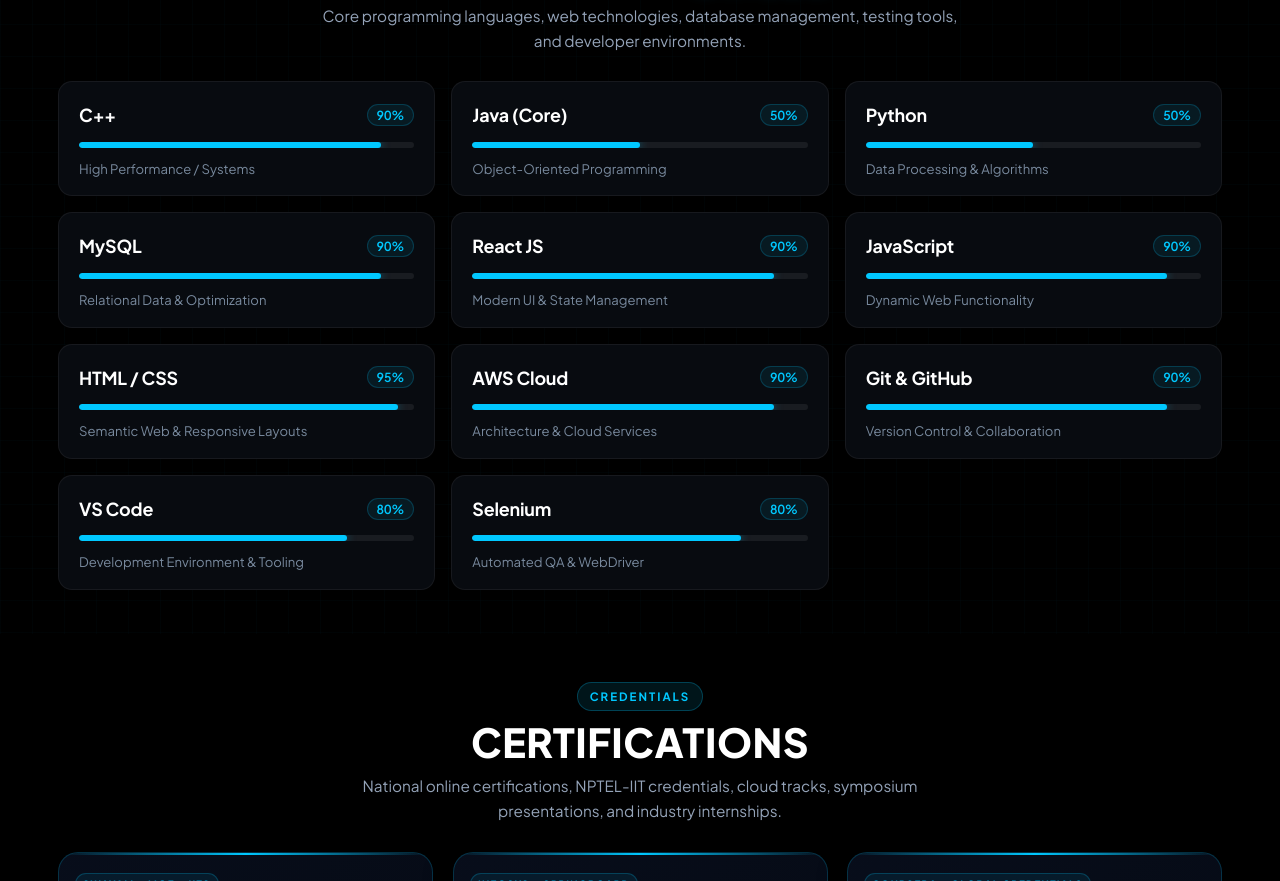
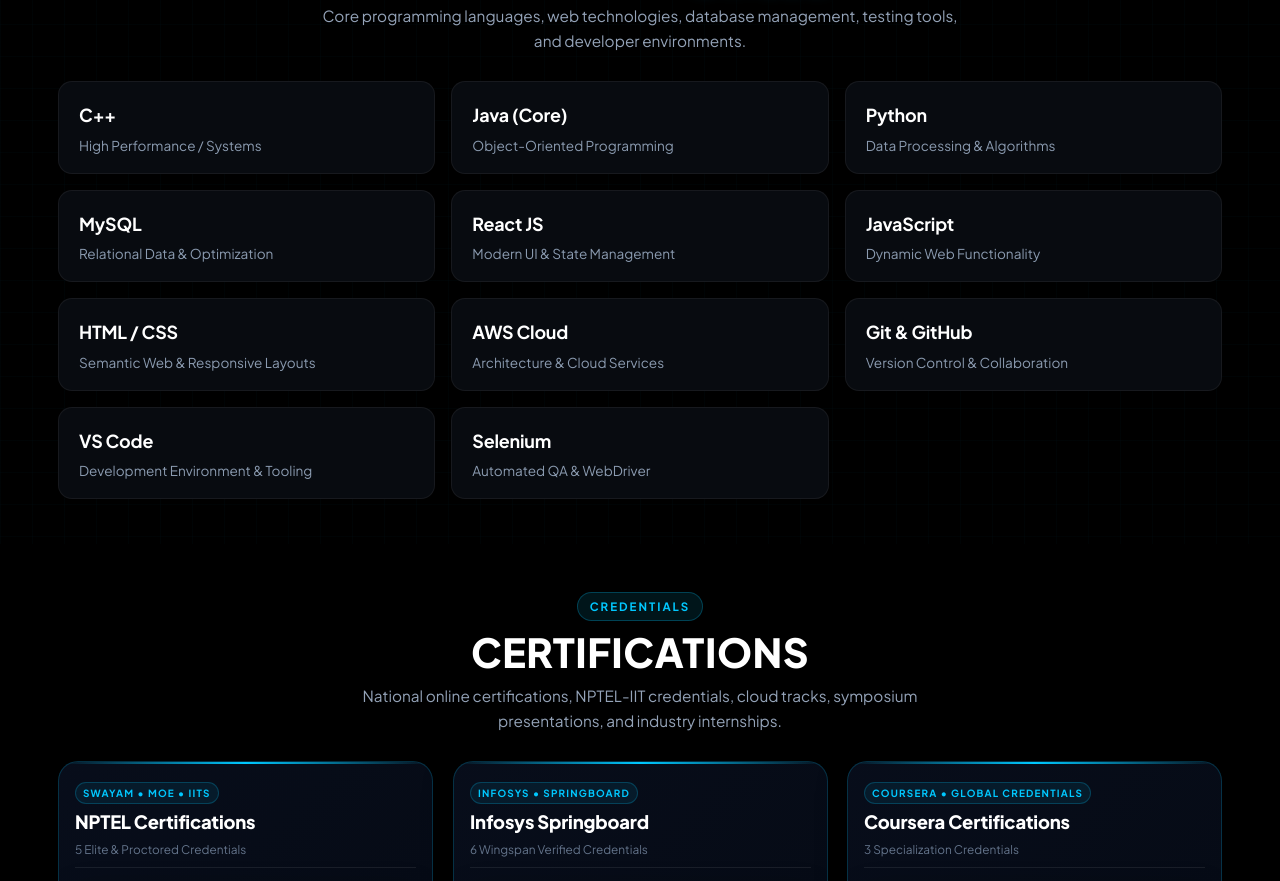
Before and after one commit to Nandhini1357/Portfolio, a plain HTML site: page index.html in a window 1280 px wide. Shown: the part 3863-4744 px from the top of the page. Drawn offline with Linux system fonts and the light colour scheme.

Commit message:
Streamline skills section: remove percentages, progress bars, and indicator dots for clean minimal layout

```diff
--- a/css/style.css
+++ b/css/style.css
@@ -1306,6 +1306,7 @@ button {
   padding: 18px 20px;
   display: flex;
   flex-direction: column;
+  justify-content: center;
   transition: transform var(--transition-fast), border-color var(--transition-fast), box-shadow var(--transition-fast);
 }
 
@@ -1319,19 +1320,21 @@ button {
   display: none !important;
 }
 
-.skill-card-header {
-  display: flex;
-  justify-content: space-between;
-  align-items: center;
-  margin-bottom: 12px;
-}
-
 .skill-card-name {
   font-size: 1.12rem;
   font-weight: 700;
   color: var(--text-white);
-  margin: 0;
+  margin: 0 0 6px 0;
   letter-spacing: -0.2px;
+}
+
+.skill-card-dot {
+  width: 7px;
+  height: 7px;
+  border-radius: 50%;
+  background: var(--cyan);
+  box-shadow: 0 0 8px rgba(0, 200, 255, 0.7);
+  flex-shrink: 0;
 }
 
 .skill-percent-badge {
@@ -1364,11 +1367,11 @@ button {
 }
 
 .skill-card-caption {
-  font-size: 0.82rem;
-  color: #78899d;
+  font-size: 0.85rem;
+  color: #8b9bb0;
   font-weight: 400;
   margin: 0;
-  line-height: 1.35;
+  line-height: 1.4;
 }
 
 /* --- 10. Certificates Section (3 Columns in Row 1, 3 Columns in Row 2) --- */
--- a/index.html
+++ b/index.html
@@ -654,133 +654,67 @@
 
           <!-- 1. C++ -->
           <div class="skill-card">
-            <div class="skill-card-header">
             <h4 class="skill-card-name">C++</h4>
-              <span class="skill-percent-badge">90%</span>
-            </div>
-            <div class="skill-progress-track">
-              <div class="skill-progress-bar" style="width: 90%;"></div>
-            </div>
             <p class="skill-card-caption">High Performance / Systems</p>
           </div>
 
           <!-- 2. Java (Core) -->
           <div class="skill-card">
-            <div class="skill-card-header">
             <h4 class="skill-card-name">Java (Core)</h4>
-              <span class="skill-percent-badge">50%</span>
-            </div>
-            <div class="skill-progress-track">
-              <div class="skill-progress-bar" style="width: 50%;"></div>
-            </div>
             <p class="skill-card-caption">Object-Oriented Programming</p>
           </div>
 
           <!-- 3. Python -->
           <div class="skill-card">
-            <div class="skill-card-header">
             <h4 class="skill-card-name">Python</h4>
-              <span class="skill-percent-badge">50%</span>
-            </div>
-            <div class="skill-progress-track">
-              <div class="skill-progress-bar" style="width: 50%;"></div>
-            </div>
             <p class="skill-card-caption">Data Processing &amp; Algorithms</p>
           </div>
 
           <!-- 4. MySQL -->
           <div class="skill-card">
-            <div class="skill-card-header">
             <h4 class="skill-card-name">MySQL</h4>
-              <span class="skill-percent-badge">90%</span>
-            </div>
-            <div class="skill-progress-track">
-              <div class="skill-progress-bar" style="width: 90%;"></div>
-            </div>
             <p class="skill-card-caption">Relational Data &amp; Optimization</p>
           </div>
 
           <!-- 5. React JS -->
           <div class="skill-card">
-            <div class="skill-card-header">
             <h4 class="skill-card-name">React JS</h4>
-              <span class="skill-percent-badge">90%</span>
-            </div>
-            <div class="skill-progress-track">
-              <div class="skill-progress-bar" style="width: 90%;"></div>
-            </div>
             <p class="skill-card-caption">Modern UI &amp; State Management</p>
           </div>
 
           <!-- 6. JavaScript -->
           <div class="skill-card">
-            <div class="skill-card-header">
             <h4 class="skill-card-name">JavaScript</h4>
-              <span class="skill-percent-badge">90%</span>
-            </div>
-            <div class="skill-progress-track">
-              <div class="skill-progress-bar" style="width: 90%;"></div>
-            </div>
             <p class="skill-card-caption">Dynamic Web Functionality</p>
           </div>
 
           <!-- 7. HTML / CSS -->
           <div class="skill-card">
-            <div class="skill-card-header">
             <h4 class="skill-card-name">HTML / CSS</h4>
-              <span class="skill-percent-badge">95%</span>
-            </div>
-            <div class="skill-progress-track">
-              <div class="skill-progress-bar" style="width: 95%;"></div>
-            </div>
             <p class="skill-card-caption">Semantic Web &amp; Responsive Layouts</p>
           </div>
 
           <!-- 8. AWS Cloud -->
           <div class="skill-card">
-            <div class="skill-card-header">
             <h4 class="skill-card-name">AWS Cloud</h4>
-              <span class="skill-percent-badge">90%</span>
-            </div>
-            <div class="skill-progress-track">
-              <div class="skill-progress-bar" style="width: 90%;"></div>
-            </div>
             <p class="skill-card-caption">Architecture &amp; Cloud Services</p>
           </div>
 
           <!-- 9. Git & GitHub -->
           <div class="skill-card">
-            <div class="skill-card-header">
             <h4 class="skill-card-name">Git &amp; GitHub</h4>
-              <span class="skill-percent-badge">90%</span>
-            </div>
-            <div class="skill-progress-track">
-              <div class="skill-progress-bar" style="width: 90%;"></div>
-            </div>
             <p class="skill-card-caption">Version Control &amp; Collaboration</p>
           </div>
 
           <!-- 10. VS Code -->
           <div class="skill-card">
-            <div class="skill-card-header">
             <h4 class="skill-card-name">VS Code</h4>
-              <span class="skill-percent-badge">80%</span>
-            </div>
-            <div class="skill-progress-track">
-              <div class="skill-progress-bar" style="width: 80%;"></div>
-            </div>
             <p class="skill-card-caption">Development Environment &amp; Tooling</p>
           </div>
 
           <!-- 11. Selenium -->
           <div class="skill-card">
-            <div class="skill-card-header">
             <h4 class="skill-card-name">Selenium</h4>
-              <span class="skill-percent-badge">80%</span>
-            </div>
-            <div class="skill-progress-track">
-              <div class="skill-progress-bar" style="width: 80%;"></div>
-            </div>
             <p class="skill-card-caption">Automated QA &amp; WebDriver</p>
           </div>
 
--- a/style.css
+++ b/style.css
@@ -1306,6 +1306,7 @@ button {
   padding: 18px 20px;
   display: flex;
   flex-direction: column;
+  justify-content: center;
   transition: transform var(--transition-fast), border-color var(--transition-fast), box-shadow var(--transition-fast);
 }
 
@@ -1319,19 +1320,21 @@ button {
   display: none !important;
 }
 
-.skill-card-header {
-  display: flex;
-  justify-content: space-between;
-  align-items: center;
-  margin-bottom: 12px;
-}
-
 .skill-card-name {
   font-size: 1.12rem;
   font-weight: 700;
   color: var(--text-white);
-  margin: 0;
+  margin: 0 0 6px 0;
   letter-spacing: -0.2px;
+}
+
+.skill-card-dot {
+  width: 7px;
+  height: 7px;
+  border-radius: 50%;
+  background: var(--cyan);
+  box-shadow: 0 0 8px rgba(0, 200, 255, 0.7);
+  flex-shrink: 0;
 }
 
 .skill-percent-badge {
@@ -1364,11 +1367,11 @@ button {
 }
 
 .skill-card-caption {
-  font-size: 0.82rem;
-  color: #78899d;
+  font-size: 0.85rem;
+  color: #8b9bb0;
   font-weight: 400;
   margin: 0;
-  line-height: 1.35;
+  line-height: 1.4;
 }
 
 /* --- 10. Certificates Section (3 Columns in Row 1, 3 Columns in Row 2) --- */
```
Lines whose indentation alone changed are shown as unchanged.
